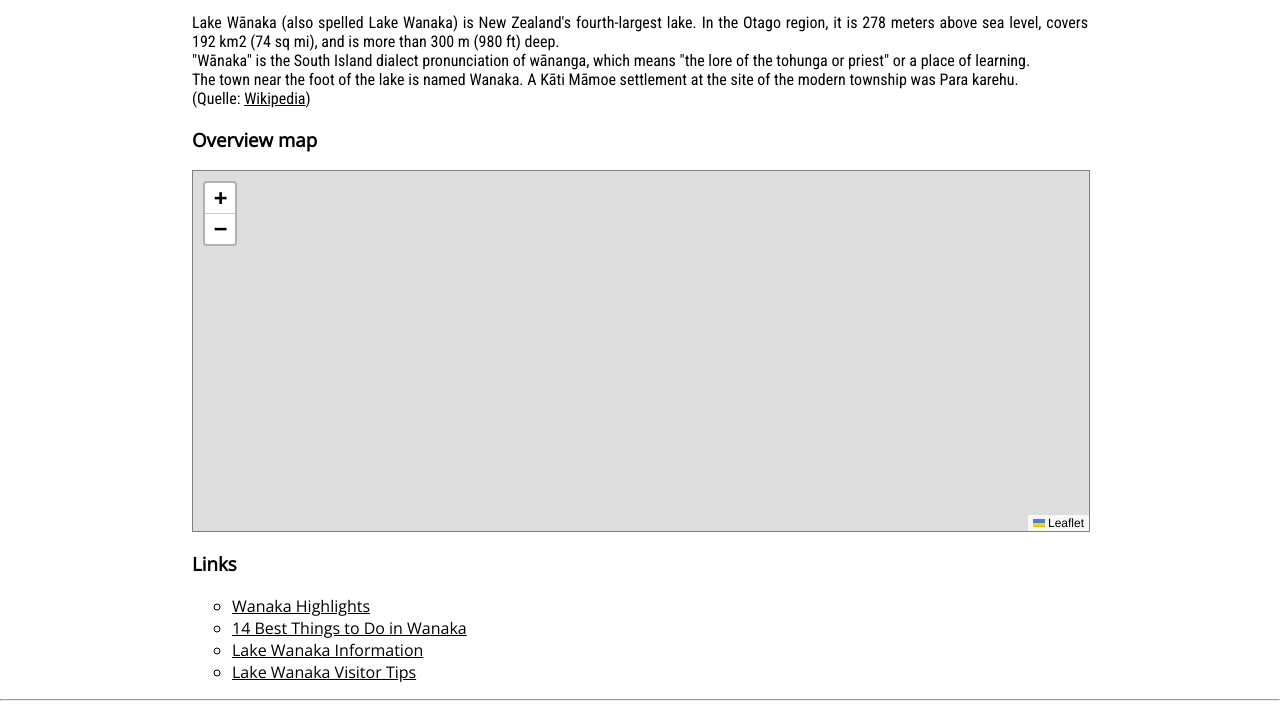
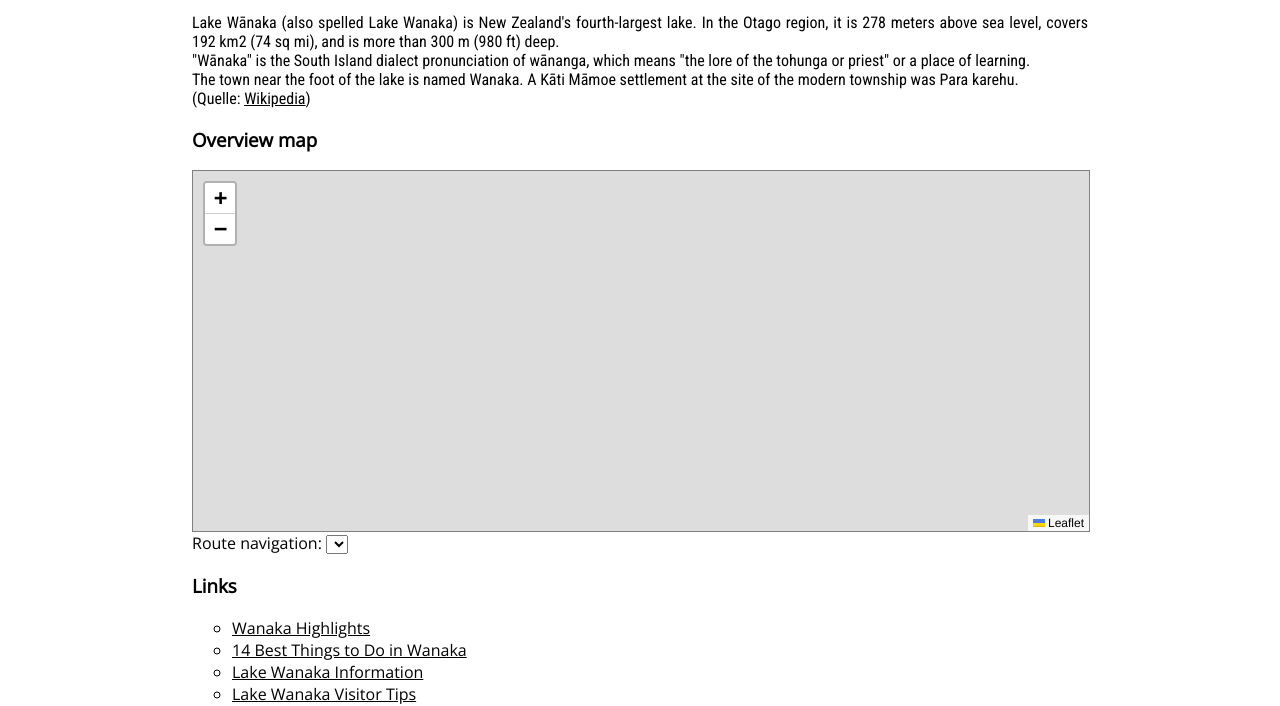
Before and after one commit to csnwolf/csnwolf.github.io, a plain HTML site: page nz/index.html in a window 1280 px wide. Shown: the part 1544-2250 px from the top of the page. Drawn offline with nearby package versions, Linux system fonts and the light colour scheme; a script that the page names is missing.

Commit message:
leeres Pulldown Menü mit Label eingebaut

```diff
--- a/nz/index.html
+++ b/nz/index.html
@@ -78,6 +78,8 @@
 
         <h3>Overview map</h3>
         <div id="map"></div>
+        <label for="navigation">Route navigation:</label>
+        <select id="navigation"></select>
 
         <h3>Links</h3>
         <ul>
--- a/nz/main.js
+++ b/nz/main.js
@@ -32,5 +32,6 @@ for (let entry of ROUTE) {
     }
 }
 
+//<option value="csnwolf">Wanaka</option>
 
 //console.log(document.querySelector("#map"));
```
